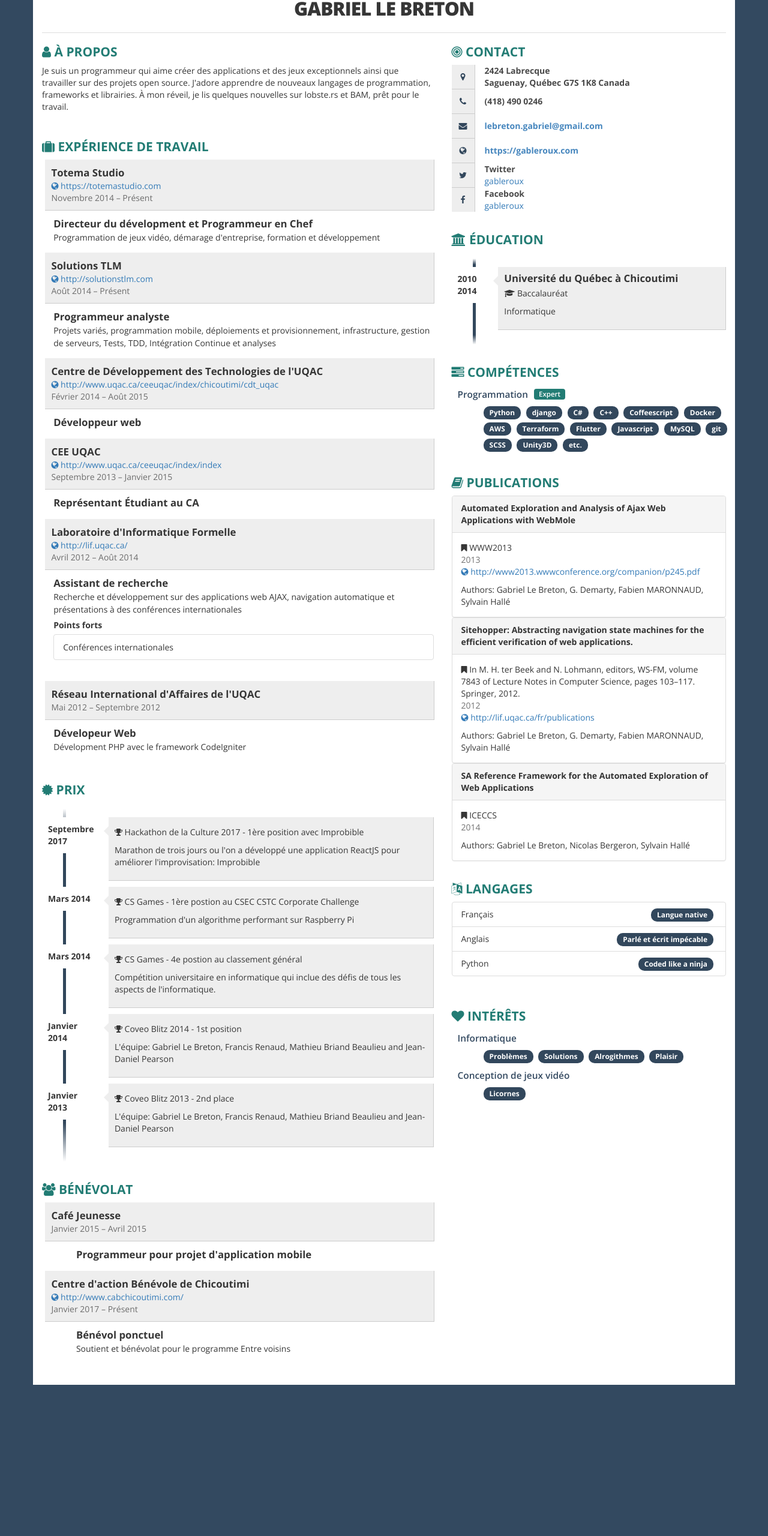
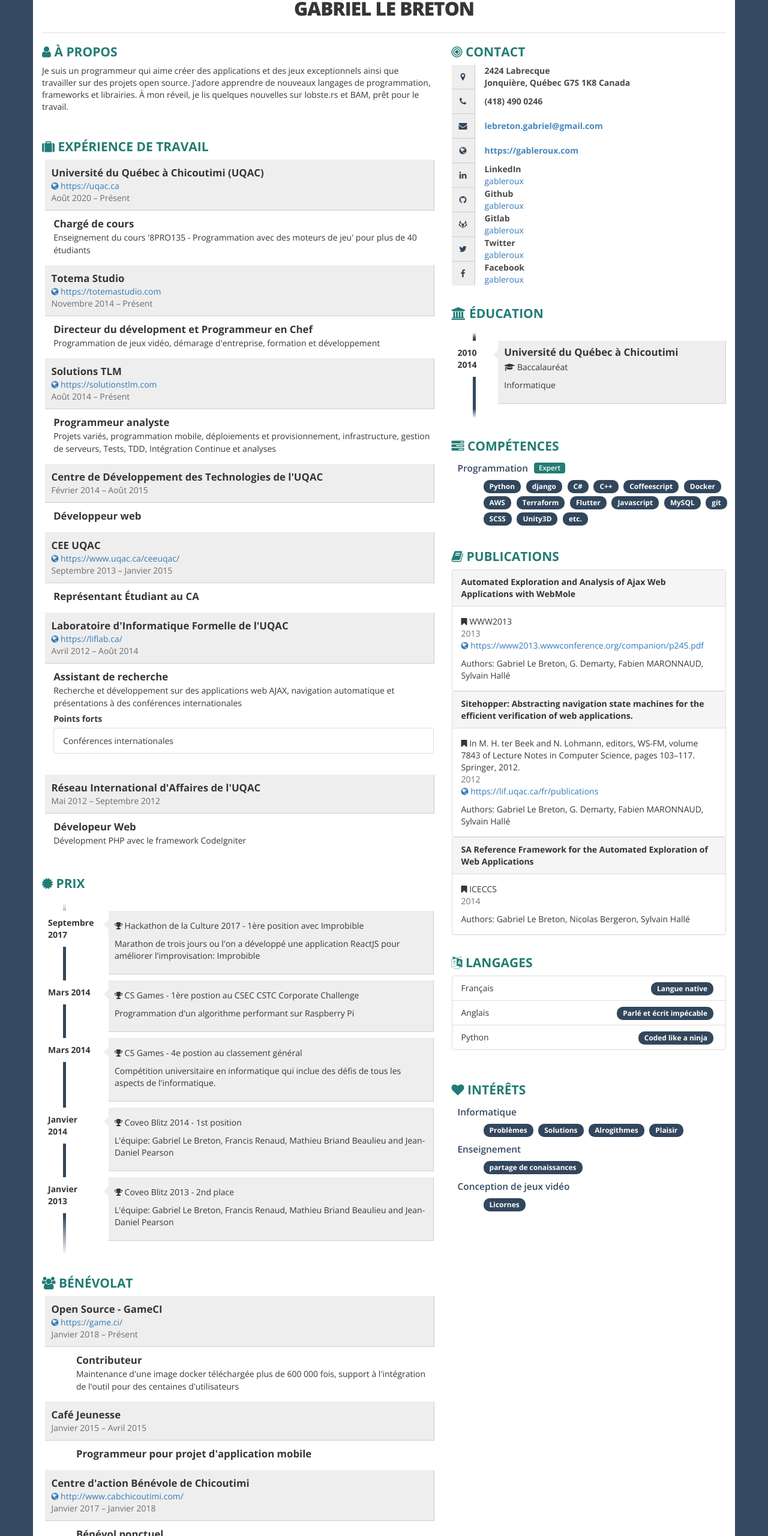
Before and after one commit to GabLeRoux/cv.gableroux.com, a website: page public/index.html in a window 1280 px wide. Shown: the part 180-2740 px from the top of the page at 60% size. Before the commit the page ends 2503 px from the top, so only its background shows below. Drawn offline with nearby package versions, Linux system fonts and the light colour scheme.

Commit message:
Update cv with GameCI and my new Lecturer role at UQAC

```diff
--- a/public/index.html
+++ b/public/index.html
@@ -410,6 +410,25 @@ blockquote,
               <div class="job clearfix">
                 <div class="row">
                   <div class="details">
+                    <div class="where">Université du Québec à Chicoutimi (UQAC)</div>
+                    <div class="address">
+                      <a href="https:&#x2F;&#x2F;uqac.ca" target= "_blank"><i class="fa fa-globe ico"></i> https:&#x2F;&#x2F;uqac.ca</a>
+                    </div>
+                    <div class="year">Août 2020 – Présent</div>
+                  </div>
+                </div>
+                <div class="row">
+                  <div class="job-details col-xs-11">
+                    <div class="profession">Chargé de cours</div>
+                    <div class="description">
+                      Enseignement du cours '8PRO135 - Programmation avec des moteurs de jeu' pour plus de 40 étudiants
+                    </div>
+                  </div>
+                </div>
+              </div>
+              <div class="job clearfix">
+                <div class="row">
+                  <div class="details">
                     <div class="where">Totema Studio</div>
                     <div class="address">
                       <a href="https:&#x2F;&#x2F;totemastudio.com" target= "_blank"><i class="fa fa-globe ico"></i> https:&#x2F;&#x2F;totemastudio.com</a>
@@ -431,7 +450,7 @@ blockquote,
                   <div class="details">
                     <div class="where">Solutions TLM</div>
                     <div class="address">
-                      <a href="http:&#x2F;&#x2F;solutionstlm.com" target= "_blank"><i class="fa fa-globe ico"></i> http:&#x2F;&#x2F;solutionstlm.com</a>
+                      <a href="https:&#x2F;&#x2F;solutionstlm.com" target= "_blank"><i class="fa fa-globe ico"></i> https:&#x2F;&#x2F;solutionstlm.com</a>
                     </div>
                     <div class="year">Août 2014 – Présent</div>
                   </div>
@@ -449,9 +468,6 @@ blockquote,
                 <div class="row">
                   <div class="details">
                     <div class="where">Centre de Développement des Technologies de l&#39;UQAC</div>
-                    <div class="address">
-                      <a href="http:&#x2F;&#x2F;www.uqac.ca&#x2F;ceeuqac&#x2F;index&#x2F;chicoutimi&#x2F;cdt_uqac" target= "_blank"><i class="fa fa-globe ico"></i> http:&#x2F;&#x2F;www.uqac.ca&#x2F;ceeuqac&#x2F;index&#x2F;chicoutimi&#x2F;cdt_uqac</a>
-                    </div>
                     <div class="year">Février 2014 – Août 2015</div>
                   </div>
                 </div>
@@ -469,7 +485,7 @@ blockquote,
                   <div class="details">
                     <div class="where">CEE UQAC</div>
                     <div class="address">
-                      <a href="http:&#x2F;&#x2F;www.uqac.ca&#x2F;ceeuqac&#x2F;index&#x2F;index" target= "_blank"><i class="fa fa-globe ico"></i> http:&#x2F;&#x2F;www.uqac.ca&#x2F;ceeuqac&#x2F;index&#x2F;index</a>
+                      <a href="https:&#x2F;&#x2F;www.uqac.ca&#x2F;ceeuqac&#x2F;" target= "_blank"><i class="fa fa-globe ico"></i> https:&#x2F;&#x2F;www.uqac.ca&#x2F;ceeuqac&#x2F;</a>
                     </div>
                     <div class="year">Septembre 2013 – Janvier 2015</div>
                   </div>
@@ -486,9 +502,9 @@ blockquote,
               <div class="job clearfix">
                 <div class="row">
                   <div class="details">
-                    <div class="where">Laboratoire d&#39;Informatique Formelle</div>
+                    <div class="where">Laboratoire d&#39;Informatique Formelle de l&#39;UQAC</div>
                     <div class="address">
-                      <a href="http:&#x2F;&#x2F;lif.uqac.ca&#x2F;" target= "_blank"><i class="fa fa-globe ico"></i> http:&#x2F;&#x2F;lif.uqac.ca&#x2F;</a>
+                      <a href="https:&#x2F;&#x2F;liflab.ca&#x2F;" target= "_blank"><i class="fa fa-globe ico"></i> https:&#x2F;&#x2F;liflab.ca&#x2F;</a>
                     </div>
                     <div class="year">Avril 2012 – Août 2014</div>
                   </div>
@@ -575,6 +591,25 @@ blockquote,
               <div class="job clearfix">
                 <div class="row">
                   <div class="details">
+                    <div class="where">Open Source - GameCI</div>
+                    <div class="address">
+                      <a href="https:&#x2F;&#x2F;game.ci&#x2F;" target= "_blank"><i class="fa fa-globe ico"></i> https:&#x2F;&#x2F;game.ci&#x2F;</a>
+                    </div>
+                    <div class="year">Janvier 2018 – Présent</div>
+                  </div>
+                </div>
+                <div class="row">
+                  <div class="col-xs-11 pull-right">
+                    <div class="profession">Contributeur</div>
+                    <div class="description">
+                      Maintenance d'une image docker téléchargée plus de 600 000 fois, support à l'intégration de l'outil pour des centaines d'utilisateurs
+                    </div>
+                  </div>
+                </div>
+              </div>
+              <div class="job clearfix">
+                <div class="row">
+                  <div class="details">
                     <div class="where">Café Jeunesse</div>
                     <div class="year">Janvier 2015 – Avril 2015</div>
                   </div>
@@ -595,7 +630,7 @@ blockquote,
                     <div class="address">
                       <a href="http:&#x2F;&#x2F;www.cabchicoutimi.com&#x2F;" target= "_blank"><i class="fa fa-globe ico"></i> http:&#x2F;&#x2F;www.cabchicoutimi.com&#x2F;</a>
                     </div>
-                    <div class="year">Janvier 2017 – Présent</div>
+                    <div class="year">Janvier 2017 – Janvier 2018</div>
                   </div>
                 </div>
                 <div class="row">
@@ -616,7 +651,7 @@ blockquote,
             <div class="contact-item">
               <div class="icon pull-left text-center"><span class="fa fa-map-marker fa-fw"></span></div>
               <div class="title pull-right">2424 Labrecque</div>
-              <div class="title  pull-right">Saguenay, Québec G7S 1K8 Canada</div>
+              <div class="title  pull-right">Jonquière, Québec G7S 1K8 Canada</div>
             </div>
             <div class="contact-item">
               <div class="icon pull-left text-center"><span class="fa fa-phone fa-fw"></span></div>
@@ -629,6 +664,21 @@ blockquote,
             <div class="contact-item">
               <div class="icon pull-left text-center"><span class="fa fa-globe fa-fw"></span></div>
               <div class="title only pull-right"><a href="https:&#x2F;&#x2F;gableroux.com" target="_blank">https:&#x2F;&#x2F;gableroux.com</a></div>
+            </div>
+            <div class="contact-item">
+              <div class="icon pull-left text-center"><span class="fa fa-linkedin fa-fw"></span></div>
+              <div class="title pull-right">LinkedIn</div>
+              <div class="description pull-right"><a href="https:&#x2F;&#x2F;www.linkedin.com&#x2F;in&#x2F;gableroux&#x2F;" target="_blank">gableroux</a></div>
+            </div>
+            <div class="contact-item">
+              <div class="icon pull-left text-center"><span class="fa fa-github fa-fw"></span></div>
+              <div class="title pull-right">Github</div>
+              <div class="description pull-right"><a href="https:&#x2F;&#x2F;github.com&#x2F;gableroux&#x2F;" target="_blank">gableroux</a></div>
+            </div>
+            <div class="contact-item">
+              <div class="icon pull-left text-center"><span class="fa fa-gitlab fa-fw"></span></div>
+              <div class="title pull-right">Gitlab</div>
+              <div class="description pull-right"><a href="https:&#x2F;&#x2F;gitlab.com&#x2F;gableroux&#x2F;" target="_blank">gableroux</a></div>
             </div>
             <div class="contact-item">
               <div class="icon pull-left text-center"><span class="fa fa-twitter fa-fw"></span></div>
@@ -693,7 +743,7 @@ blockquote,
                 <div class="publisher"><i class= "fa fa-bookmark ico"></i> WWW2013</div>
                 <div class="year">  2013</div>
                 <div class="address">
-                  <a href="http:&#x2F;&#x2F;www2013.wwwconference.org&#x2F;companion&#x2F;p245.pdf" target= "_blank"><i class="fa fa-globe ico"></i> http:&#x2F;&#x2F;www2013.wwwconference.org&#x2F;companion&#x2F;p245.pdf</a>
+                  <a href="https:&#x2F;&#x2F;www2013.wwwconference.org&#x2F;companion&#x2F;p245.pdf" target= "_blank"><i class="fa fa-globe ico"></i> https:&#x2F;&#x2F;www2013.wwwconference.org&#x2F;companion&#x2F;p245.pdf</a>
                 </div>
                 <p>Authors: Gabriel Le Breton, G. Demarty, Fabien MARONNAUD, Sylvain Hallé</p>
               </div>
@@ -706,7 +756,7 @@ blockquote,
                 <div class="publisher"><i class= "fa fa-bookmark ico"></i> In M. H. ter Beek and N. Lohmann, editors, WS-FM, volume 7843 of Lecture Notes in Computer Science, pages 103–117. Springer, 2012.</div>
                 <div class="year">  2012</div>
                 <div class="address">
-                  <a href="http:&#x2F;&#x2F;lif.uqac.ca&#x2F;fr&#x2F;publications" target= "_blank"><i class="fa fa-globe ico"></i> http:&#x2F;&#x2F;lif.uqac.ca&#x2F;fr&#x2F;publications</a>
+                  <a href="https:&#x2F;&#x2F;lif.uqac.ca&#x2F;fr&#x2F;publications" target= "_blank"><i class="fa fa-globe ico"></i> https:&#x2F;&#x2F;lif.uqac.ca&#x2F;fr&#x2F;publications</a>
                 </div>
                 <p>Authors: Gabriel Le Breton, G. Demarty, Fabien MARONNAUD, Sylvain Hallé</p>
               </div>
@@ -747,6 +797,14 @@ blockquote,
             </div>
             <div class="interests clearfix">
               <div class="item-interests">
+                  Enseignement
+              </div>
+              <div class="col-sm-offset-1 col-sm-12 clearfix">
+                <span class= "interest badge">partage de conaissances</span>
+              </div>
+            </div>
+            <div class="interests clearfix">
+              <div class="item-interests">
                   Conception de jeux vidéo
               </div>
               <div class="col-sm-offset-1 col-sm-12 clearfix">
```
Also changed, not shown: resume.json (+47 -9 lines), 1 other file.
